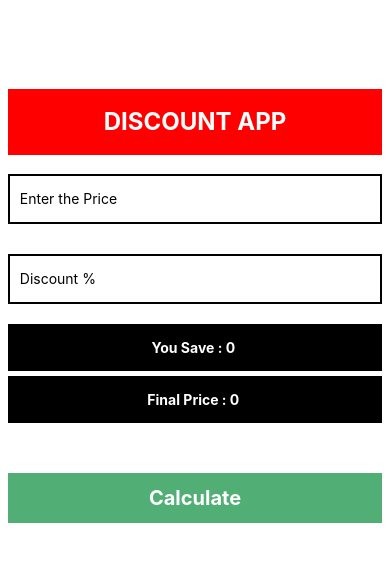
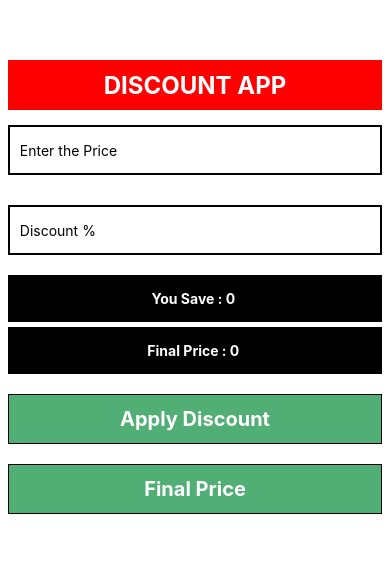
Before and after one commit to badarmasood/DicountApp, a React Native app: screen / in a window 390 px wide. Shown: the part 135-696 px from the top of the page. Built offline with nearby package versions, Linux system fonts and the light colour scheme.

Commit message:
Discount App

```diff
--- a/App.js
+++ b/App.js
@@ -1,44 +1,61 @@
-import { StatusBar } from 'expo-status-bar';
-import React from 'react';
-import { StyleSheet, Text, View, TextInput, TouchableOpacity } from 'react-native';
+import React from "react";
+import {
+  StyleSheet,
+  Text,
+  View,
+  TextInput,
+  TouchableOpacity,
+} from "react-native";
 
 export default function App() {
-  const [getText,setText]=React.useState(0)
-  const [getDisText,setDisText]=React.useState(0)
+  const [getText, setText] = React.useState(0);
+  const [getDisText, setDisText] = React.useState(0);
 
-  const [SaveText,setSaveText]=React.useState(0)
+  const [Save, setSave] = React.useState(0);
+  const [FinalPrice, setFinalPrice] = React.useState(0);
 
-  let Discount=()=>{
-    setDisText((getText*getDisText)/100)
-  }
+  let Discount = () => {
+    setSave((getText * getDisText) / 100);
+  };
 
-
+  let SaveAmount = () => {
+    setFinalPrice(getText - Save);
+  };
 
   return (
     <View style={styles.container}>
+      <View style={styles.playersInfo}>
+        <Text style={styles.playersText}>DISCOUNT APP</Text>
+      </View>
 
-    <View style={styles.playersInfo}>
-    <Text style={styles.playersText}>DISCOUNT APP</Text>
-      <StatusBar style="auto" />
-    </View>
-
-      <TextInput style={styles.input}
-         onChangeText={(getText)=>setText(getText)}
-
+      <TextInput
+        style={styles.input}
+        onChangeText={(getText) => setText(getText)}
         placeholder="Enter the Price"
         keyboardType="numeric"
       />
 
-      <TextInput style={styles.input}
-        onChangeText={(getDisText)=>setDisText(getDisText)}
+      <TextInput
+        style={styles.input}
+        onChangeText={(getDisText) => setDisText(getDisText)}
         placeholder="Discount %"
         keyboardType="numeric"
       />
 
-      <Text style={styles.text}>You Save : {SaveText} </Text>
-      <Text style={styles.text}>Final Price : {getText-getDisText} </Text>
+      <Text style={styles.text}>You Save : {Save} </Text>
+
+      <Text style={styles.text}>Final Price : {FinalPrice} </Text>
+
       <TouchableOpacity style={styles.button} onPress={Discount}>
-        <Text  style={{color:'white',fontSize:20,fontWeight:'bold',}}>Calculate</Text>
+        <Text style={{ color: "white", fontSize: 20, fontWeight: "bold" }}>
+          Apply Discount
+        </Text>
+      </TouchableOpacity>
+
+      <TouchableOpacity style={styles.button} onPress={SaveAmount}>
+        <Text style={{ color: "white", fontSize: 20, fontWeight: "bold" }}>
+          Final Price
+        </Text>
       </TouchableOpacity>
     </View>
   );
@@ -47,51 +64,48 @@ export default function App() {
 const styles = StyleSheet.create({
   container: {
     flex: 1,
-    backgroundColor: '#fff',
-    justifyContent:'center',
-    padding:'2%'
+    backgroundColor: "#fff",
+    justifyContent: "center",
+    padding: "2%",
   },
   input: {
     height: 50,
-    marginTop:15,
-    marginBottom:15,
+    marginTop: 15,
+    marginBottom: 15,
     borderWidth: 2,
     padding: 10,
-
   },
-  button:{
-    marginTop:50,
-    alignItems:'center',
-    backgroundColor:'#51Af75',
-    padding:10,
-    justifyContent:'center',
-    height:50,
-
-
+  button: {
+    marginTop: 20,
+    alignItems: "center",
+    backgroundColor: "#51Af75",
+    padding: 10,
+    justifyContent: "center",
+    height: 50,
+    borderWidth: 1,
   },
   playersInfo: {
+    height: 50,
+    backgroundColor: "red",
+    alignItems: "center",
+    justifyContent: "center",
+    // marginTop: "10%",
+    // paddingTop: "5%",
+    // paddingBottom: "5%",
 
-    backgroundColor: 'red',
-    alignItems: 'center',
-    justifyContent: 'center',
-    marginTop:'10%',
-    paddingTop:'5%',
-    paddingBottom:'5%',
-
-    marginBottom:'1%',
+    // marginBottom: "1%",
   },
-  playersText:{
-    fontSize:24,
-    fontWeight:`bold`,
-    color:'white'
+  playersText: {
+    fontSize: 24,
+    fontWeight: `bold`,
+    color: "white",
   },
-  text:{
-    marginTop:5,
-    padding:15,
+  text: {
+    marginTop: 5,
+    padding: 15,
     backgroundColor: "#000",
-    color:"#fff",
-    textAlign:"center",
-    fontWeight:'bold',
-
-  }
+    color: "#fff",
+    textAlign: "center",
+    fontWeight: "bold",
+  },
 });
```
